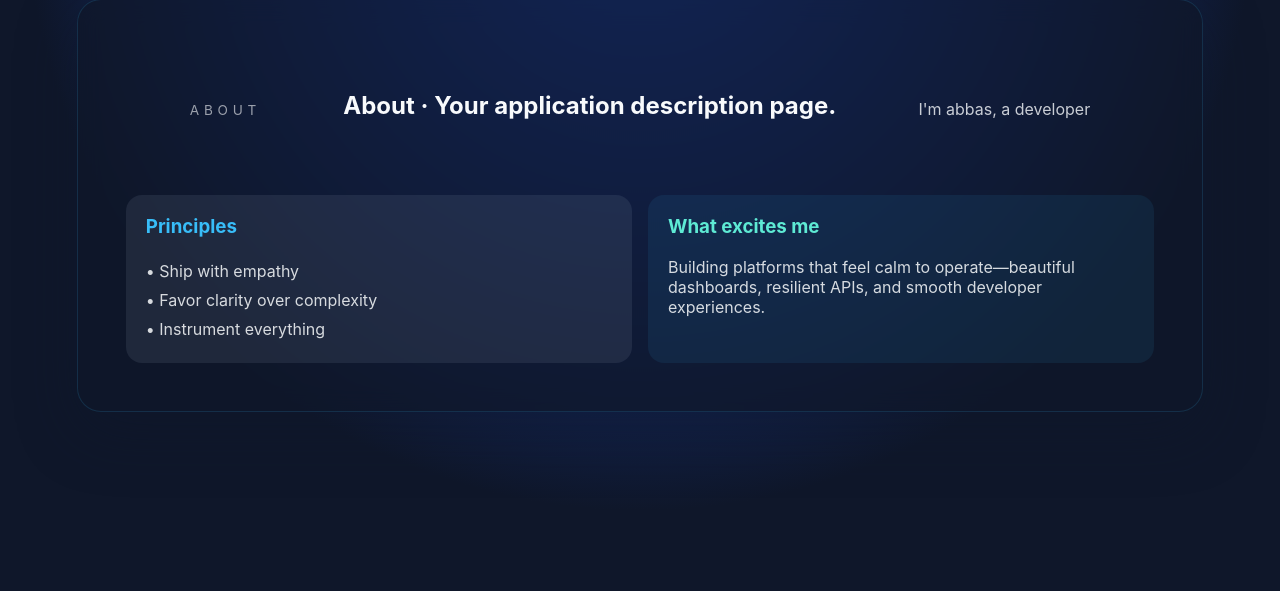
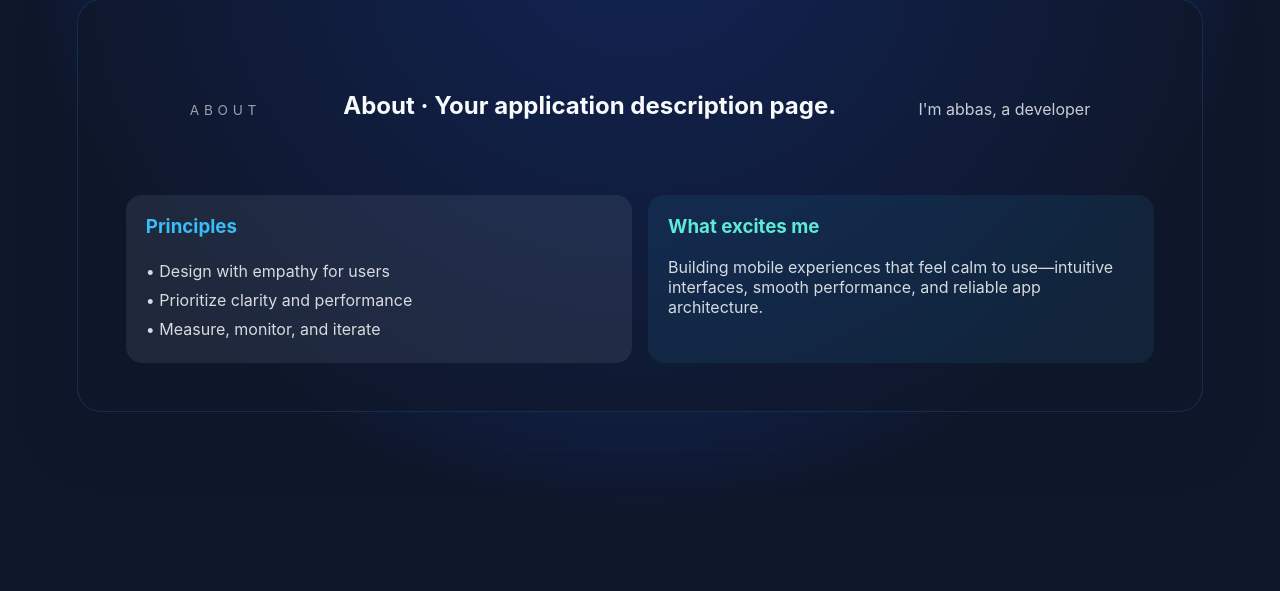
Before and after one commit to nsyedmuntazirabbas/FlaskWebApp1, a Flask app: page /about in a window 1280 px wide. Shown: the part 104-695 px from the top of the page. Run offline with Flask 2, Linux system fonts and the light colour scheme; some libraries are stand-ins or nearby versions.

Commit message:
Update about.html

```diff
--- a/flask_devops_app/FlaskWebProject1/templates/about.html
+++ b/flask_devops_app/FlaskWebProject1/templates/about.html
@@ -14,16 +14,16 @@
         <div style="background: rgba(148,163,184,0.12); padding: 1.25rem; border-radius: 1rem;">
             <h3 style="margin-top: 0; color: var(--accent);">Principles</h3>
             <ul style="list-style: none; padding: 0; margin: 0; line-height: 1.8; color: rgba(248,250,252,0.85);">
-                <li>• Ship with empathy</li>
-                <li>• Favor clarity over complexity</li>
-                <li>• Instrument everything</li>
+                <li>• Design with empathy for users</li>
+                <li>• Prioritize clarity and performance</li>
+                <li>• Measure, monitor, and iterate</li>
+
             </ul>
         </div>
         <div style="background: rgba(56,189,248,0.08); padding: 1.25rem; border-radius: 1rem;">
             <h3 style="margin-top: 0; color: #5eead4;">What excites me</h3>
             <p style="margin: 0; color: rgba(248,250,252,0.85);">
-                Building platforms that feel calm to operate—beautiful dashboards, resilient APIs, and smooth developer experiences.
-            </p>
+Building mobile experiences that feel calm to use—intuitive interfaces, smooth performance, and reliable app architecture.            </p>
         </div>
     </section>
 </div>
```
